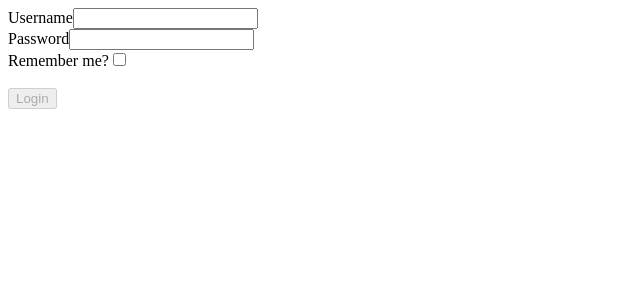
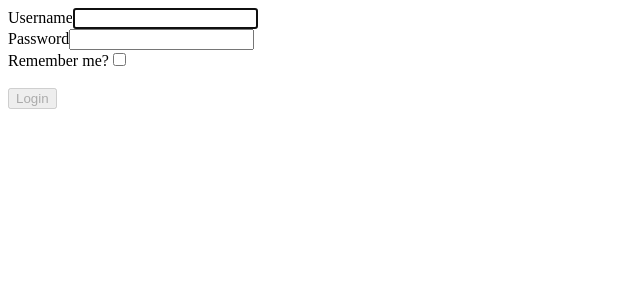
Before and after one commit to Riccardo1091/React-exercises, a React (Create React App) app in the folder forms-lists-and-styling/: page / in a window 1280 px wide. Shown: the top 300 px of the page, without its empty margins (0-640 px from the left). Built offline with nearby package versions, Linux system fonts and the light colour scheme.

Commit message:
useRef01

```diff
--- a/forms-lists-and-styling/src/login.js
+++ b/forms-lists-and-styling/src/login.js
@@ -1,4 +1,4 @@
-import React, { useState } from "react";
+import React, { useEffect, useRef, useState } from "react";
 
 export function Login() {
     const [form, setForm ] = useState({
@@ -26,12 +26,20 @@ export function Login() {
             login: true
         }))
     }
+
+    const focusRef = useRef()
+
+    useEffect(() => {
+      focusRef.current.focus()
+    }, [])
+
+
     console.log(form)
     return (
         <div className="login">
             <div className="form-group">
                 <label>Username</label>
-                <input type="text" name="username" value={form.username} onChange={handleInput}/><br/>
+                <input ref={focusRef} type="text" name="username" value={form.username} onChange={handleInput}/><br/>
                 <label>Password</label>
                 <input type="password" name="password" value={form.password} onChange={handleInput}/><br/>
                 <label>Remember me?</label>
```
